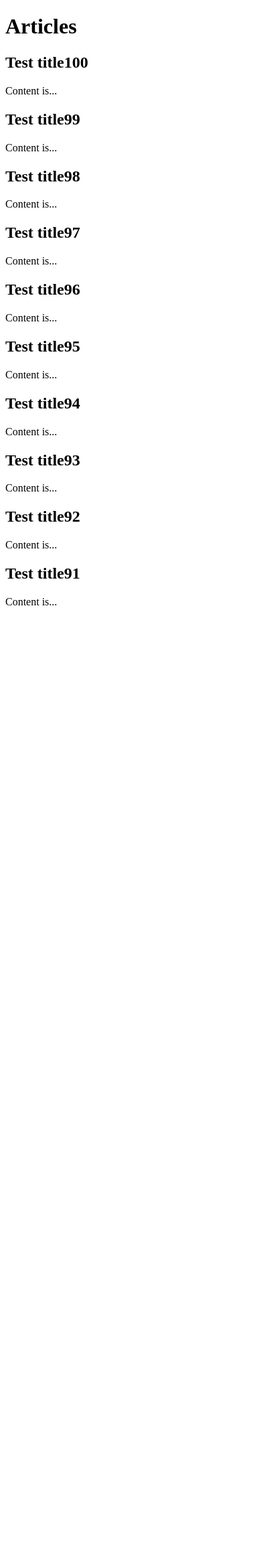
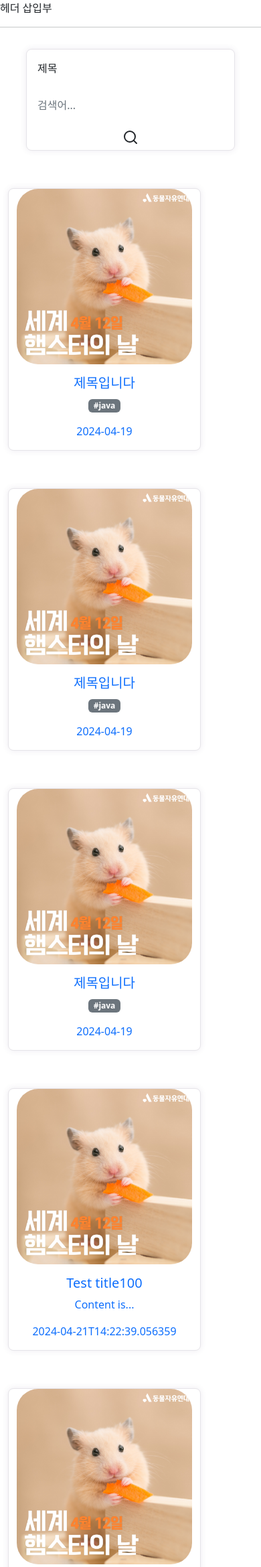
Before and after one commit to golden-hamster/syp, a Spring Boot app: page /articles in a window 390 px wide. Shown: the top 2340 px of the page at 67% size. Before the commit the page ends 904 px from the top, so only its background shows below. Run offline with Spring Boot 4, Linux system fonts and the light colour scheme; data comes from the database, SQL or seed files in the repository; some of the project's set-up classes (security, data sources, template engines, error pages and the like) are left out, and stand-ins take their place.

Commit message:
feat: 게시판 임시 화면 구현 (#40)

```diff
--- a/src/main/java/com/isack/syp/web/ArticlePageController.java
+++ b/src/main/java/com/isack/syp/web/ArticlePageController.java
@@ -9,8 +9,10 @@ import org.springframework.web.bind.annotation.RequestMapping;
 public class ArticlePageController {
 
     @GetMapping
-    public String findArticlesPage() {
+    public String articlesPage() {
         return "board";
     }
 
+    @GetMapping("/{articleId}")
+    public String articleDetailPage() {return "detail";}
 }
--- /dev/null
+++ b/src/main/resources/static/css/search-bar.css
@@ -0,0 +1,71 @@
+/* 검색창 */
+.search-form {
+    width: 80%;
+    margin: 0 auto;
+    margin-top: 1rem;
+}
+
+.search-form input {
+    height: 100%;
+    background: transparent;
+    border: 0;
+    display: block;
+    width: 100%;
+    padding: 1rem;
+    height: 100%;
+    font-size: 1rem;
+}
+
+.search-form select {
+    background: transparent;
+    border: 0;
+    padding: 1rem;
+    height: 100%;
+    font-size: 1rem;
+}
+
+.search-form select:focus {
+    border: 0;
+}
+
+.search-form button {
+    height: 100%;
+    width: 100%;
+    font-size: 1rem;
+}
+
+.search-form button svg {
+    width: 24px;
+    height: 24px;
+}
+
+.card-margin {
+    margin-bottom: 1.875rem;
+}
+
+@media (min-width: 992px) {
+    .col-lg-2 {
+        flex: 0 0 16.66667%;
+        max-width: 16.66667%;
+    }
+}
+
+.card {
+    border: 0;
+    box-shadow: 0px 0px 10px 0px rgba(82, 63, 105, 0.1);
+    -webkit-box-shadow: 0px 0px 10px 0px rgba(82, 63, 105, 0.1);
+    -moz-box-shadow: 0px 0px 10px 0px rgba(82, 63, 105, 0.1);
+    -ms-box-shadow: 0px 0px 10px 0px rgba(82, 63, 105, 0.1);
+}
+
+.card {
+    position: relative;
+    display: flex;
+    flex-direction: column;
+    min-width: 0;
+    word-wrap: break-word;
+    background-color: #ffffff;
+    background-clip: border-box;
+    border: 1px solid #e6e4e9;
+    border-radius: 8px;
+}
--- a/src/main/resources/static/js/board.js
+++ b/src/main/resources/static/js/board.js
@@ -1,13 +1,24 @@
-document.addEventListener('DOMContentLoaded', function() {
+document.addEventListener('DOMContentLoaded', function (){
     fetch('http://localhost:8080/api/articles')
         .then(response => response.json())
         .then(data => {
-            const articlesDiv = document.getElementById('articles');
+            const container = document.getElementById('articleContainer');
             data.articleResponses.content.forEach(article => {
-                const articleElement = document.createElement('div');
-                articleElement.innerHTML = `<h2>${article.title}</h2><p>${article.content}</p>`;
-                articlesDiv.appendChild(articleElement);
+                const articleElement = document.createElement('a');
+                articleElement.href = '/articles/' + article.id;
+                articleElement.className = 'card col-3';
+                articleElement.style.width = '18rem';
+
+                articleElement.innerHTML = `
+                <img src="/images/temp.png" class="card-img-top rounded-5" alt="...">
+                <div class="card-body">
+                <h5 class="card-title">${article.title}</h5>
+                <p class="card-text">${article.content}</p>
+                <p class="card-text">${article.createdAt}</p>
+                </div>
+                `;
+
+                container.appendChild(articleElement);
             });
-        })
-        .catch(error => console.error('Error:', error));
+        });
 });
--- a/src/main/resources/templates/board.html
+++ b/src/main/resources/templates/board.html
@@ -2,11 +2,153 @@
 <html lang="ko">
 <head>
     <meta charset="UTF-8">
-    <title>board</title>
+    <title>게시판</title>
+    <link href="https://cdn.jsdelivr.net/npm/bootstrap@5.2.3/dist/css/bootstrap.min.css" rel="stylesheet"
+          integrity="sha384-rbsA2VBKQhggwzxH7pPCaAqO46MgnOM80zW1RWuH61DGLwZJEdK2Kadq2F9CUG65" crossorigin="anonymous">
+    <link href="/css/search-bar.css" rel="stylesheet">
+    <style>
+        a{
+            text-decoration: none;
+        }
+        form{
+            display: inline;
+        }
+        .card{
+            margin-bottom: 56px;
+            border-width: 1px;
+        }
+    </style>
 </head>
 <body>
-    <h1>Articles</h1>
-    <div id="articles"></div>
+<header id="header">
+    헤더 삽입부
+    <hr>
+</header>
+<main class="container">
+
+    <!-- 검색창 -->
+    <div class="row">
+        <div class="card card-margin search-form">
+            <div class="card-body p-0">
+                <form id="search-form">
+                    <div class="row">
+                        <div class="col-12">
+                            <div class="row no-gutters">
+                                <div class="col-lg-3 col-md-3 col-sm-12 p-0">
+                                    <label for="search-type" hidden>검색 유형</label>
+                                    <select class="form-control" id="search-type" name="searchType">
+                                        <option>제목</option>
+                                    </select>
+                                </div>
+                                <div class="col-lg-8 col-md-6 col-sm-12 p-0">
+                                    <label for="search-value" hidden>검색어</label>
+                                    <input type="text" placeholder="검색어..." class="form-control" id="search-value"
+                                           name="searchValue">
+                                </div>
+                                <div class="col-lg-1 col-md-3 col-sm-12 p-0">
+                                    <button type="submit" class="btn btn-base">
+                                        <svg xmlns="http://www.w3.org/2000/svg" width="24" height="24"
+                                             viewBox="0 0 24 24" fill="none" stroke="currentColor" stroke-width="2"
+                                             stroke-linecap="round" stroke-linejoin="round"
+                                             class="feather feather-search">
+                                            <circle cx="11" cy="11" r="8"></circle>
+                                            <line x1="21" y1="21" x2="16.65" y2="16.65"></line>
+                                        </svg>
+                                    </button>
+                                </div>
+                            </div>
+                        </div>
+                    </div>
+                </form>
+            </div>
+        </div>
+    </div>
+
+    <!-- 게시글 -->
+<!--    <div class="row">-->
+<!--        <table class="table" id="article-table">-->
+<!--            <thead>-->
+<!--            <tr>-->
+<!--                <th class="title col-6"><a>제목</a></th>-->
+<!--                <th class="title col-2"><a>해시태그</a></th>-->
+<!--                <th class="user-id"><a>작성자</a></th>-->
+<!--                <th class="created-at"><a>작성일</a></th>-->
+<!--            </tr>-->
+<!--            </thead>-->
+<!--            <tbody>-->
+<!--            <tr>-->
+<!--                <td class="title"><a>첫 글</a></td>-->
+<!--                <td class="hashtag"><span class="badge text-bg-secondary mx-1"><a class="text-reset">#java</a></span></td>-->
+<!--                <td class="user-id">Isack</td>-->
+<!--                <td class="created-at">-->
+<!--                    <time>2023-12-12</time>-->
+<!--                </td>-->
+<!--            </tr>-->
+<!--            <tr>-->
+<!--                <td>두번째 글</td>-->
+<!--                <td>#spring</td>-->
+<!--                <td>Isack</td>-->
+<!--                <td>-->
+<!--                    <time>2023-12-13</time>-->
+<!--                </td>-->
+<!--            </tr>-->
+<!--            <tr>-->
+<!--                <td>세번째 글</td>-->
+<!--                <td>#java</td>-->
+<!--                <td>Isack</td>-->
+<!--                <td>-->
+<!--                    <time>2023-12-14</time>-->
+<!--                </td>-->
+<!--            </tr>-->
+<!--            </tbody>-->
+<!--        </table>-->
+<!--    </div>-->
+
+    <div id="articleContainer" class="row text-center mx-auto">
+        <a class="card col-3" style="width: 18rem;" >
+            <img src="/images/temp.png" class="card-img-top rounded-5" alt="...">
+            <div class="card-body">
+                <h5 class="card-title">
+                    <span>제목입니다</span>
+                </h5>
+                <p class="card-text">
+                    <span class="badge text-bg-secondary">#java</span>
+                </p>
+                <p class="card-text">2024-04-19</p>
+            </div>
+        </a>
+        <a class="card col-3" style="width: 18rem;" >
+            <img src="/images/temp.png" class="card-img-top rounded-5" alt="...">
+            <div class="card-body">
+                <h5 class="card-title">
+                    <span>제목입니다</span>
+                </h5>
+                <p class="card-text">
+                    <span class="badge text-bg-secondary">#java</span>
+                </p>
+                <p class="card-text">2024-04-19</p>
+            </div>
+        </a>
+        <a class="card col-3" style="width: 18rem;" >
+            <img src="/images/temp.png" class="card-img-top rounded-5" alt="...">
+            <div class="card-body">
+                <h5 class="card-title">
+                    <span>제목입니다</span>
+                </h5>
+                <p class="card-text">
+                    <span class="badge text-bg-secondary">#java</span>
+                </p>
+                <p class="card-text">2024-04-19</p>
+            </div>
+        </a>
+    </div>
+
+
+</main>
+<footer id="footer">
+    <hr>
+    푸터 삽입부
+</footer>
     <script src="/js/board.js"></script>
 </body>
 </html>
```
Also changed, not shown: src/main/resources/static/js/detail.js (added, +47 -0 lines), src/main/resources/templates/detail.html (added, +93 -0 lines), src/main/resources/static/images/temp.png (added).
